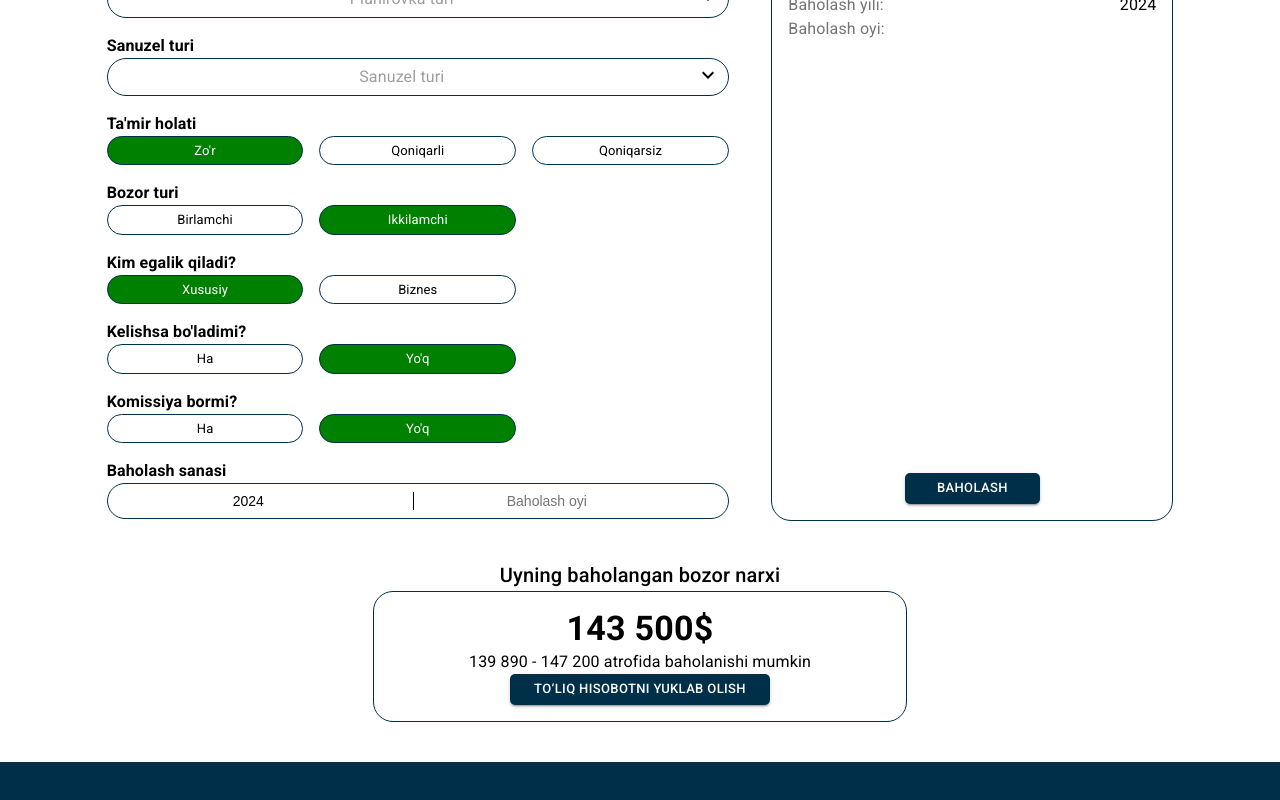
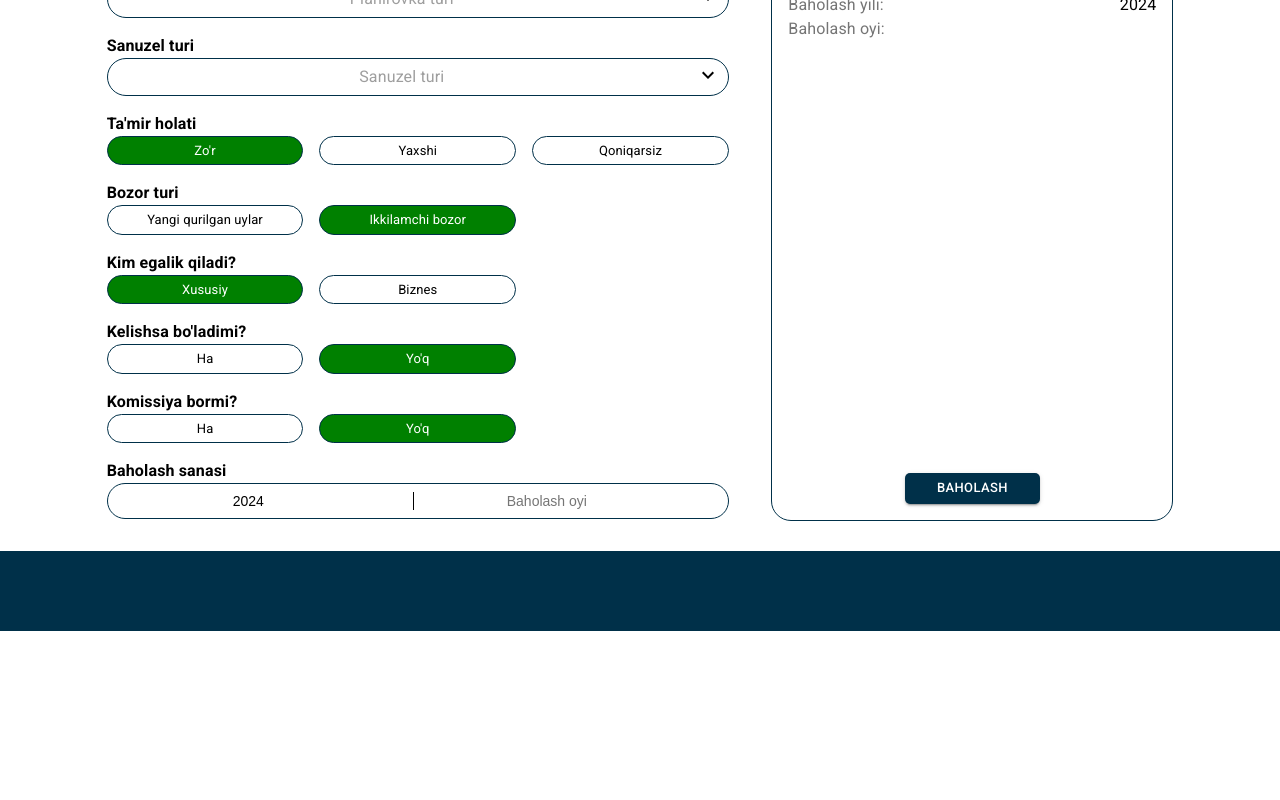
Before and after one commit to mkadirov/link-data, a React (Create React App) app: page / in a window 1280 px wide. Shown: the part 886-1686 px from the top of the page. After the commit the page ends 1517 px from the top, so only its background shows below. Built offline with nearby package versions, Linux system fonts and the light colour scheme.

Commit message:
update0809

```diff
--- a/src/components/Hompage/LinkDataHomeForm/HomeForm.js
+++ b/src/components/Hompage/LinkDataHomeForm/HomeForm.js
@@ -2,6 +2,7 @@ import {
   Badge,
   Box,
   Button,
+  CircularProgress,
   Grid2,
   TextField,
   Typography,
@@ -40,20 +41,32 @@ function HomeForm() {
   const [floorOfHouse, setFloorOfHouse] = useState("");
   const [area, setArea] = useState("");
   const [floor, setFloor] = useState("");
-  const { isUzbek } = useContext(MyContext);
+  const { isUzbek} = useContext(MyContext);
   const [publicPlaces, setPublicPlaces] = useState([]);
   const [buildingType, setBuildingType] = useState("");
   const [planType, setPlanType] = useState("");
   const [bathroomType, setBathroomType] = useState("");
   const [furniture, setFurniture] = useState([]);
-  const [repairType, setRepairType] = useState({ id: 1, nameUZB: "Zo'r", nameRUS: "Отлично" });
-  const [marketType, setMarketType] = useState({ id: 2, nameUZB: "Ikkilamchi", nameRUS: "Вторичный" });
+  const [repairType, setRepairType] = useState({
+    id: 1,
+    nameUZB: "Zo'r",
+    nameRUS: "Отлично",
+  });
+  const [marketType, setMarketType] = useState({
+    id: 2,
+    nameUZB: "Ikkilamchi bozor",
+    nameRUS: "Вторичный",
+  });
   const [owner, setOwner] = useState("Xususiy");
   const [rebate, setRebate] = useState(false);
   const [commission, setCommission] = useState(false);
   const [pricingMonth, setPricingMonth] = useState("");
   const [pricingYear, setPricingYear] = useState(2024);
   const [isEquipped, setIsEquipped] = useState(true);
+  const [result, setResult] = useState("");
+  const [resultString, setResultString] = useState("")
+  const [showResultBlock, setShowResultBlock] = useState(false);
+  const [isLoading, setIsLoading] = useState(true);
 
   const resultRef = useRef(null);
 
@@ -63,7 +76,6 @@ function HomeForm() {
       resultRef.current.scrollIntoView({ behavior: "smooth", block: "center" });
     }
   };
-
 
   useEffect(() => {
     setDistrict("");
@@ -116,80 +128,157 @@ function HomeForm() {
   };
 
   const checkData = () => {
-
-    if(subRegion == "") {
-      alert(isUzbek? 'Iltimos tumanni tanlang!' : "Пожалуйста, выберите район!");
+    if (subRegion == "") {
+      alert(
+        isUzbek ? "Iltimos tumanni tanlang!" : "Пожалуйста, выберите район!"
+      );
       return;
     }
 
-    if(district == "") {
-      alert(isUzbek? 'Iltimos mahallani tanlang!' : "Пожалуйста, выберите населённый пункт!");
+    if (district == "") {
+      alert(
+        isUzbek
+          ? "Iltimos mahallani tanlang!"
+          : "Пожалуйста, выберите населённый пункт!"
+      );
       return;
     }
-    if(numberOfRooms == "") {
-      alert(isUzbek? 'Iltimos xonalar sonini kriting!' : "Пожалуйста, введите количество комнат!");
+    if (numberOfRooms == "") {
+      alert(
+        isUzbek
+          ? "Iltimos xonalar sonini kriting!"
+          : "Пожалуйста, введите количество комнат!"
+      );
       return;
     }
 
-    if(area == "") {
-      alert(isUzbek? 'Iltimos uy maydonini kriting!' : "Пожалуйста, введите площадь квартиры!");
+    if (area == "") {
+      alert(
+        isUzbek
+          ? "Iltimos uy maydonini kriting!"
+          : "Пожалуйста, введите площадь квартиры!"
+      );
       return;
     }
 
-    if(floorOfHouse == "") {
-      alert(isUzbek? 'Iltimos uyqavatlari sonini kriting!' : "Пожалуйста, введите количество этажей дома!");
+    if (floorOfHouse == "") {
+      alert(
+        isUzbek
+          ? "Iltimos uyqavatlari sonini kriting!"
+          : "Пожалуйста, введите количество этажей дома!"
+      );
       return;
     }
-    if(floorOfHouse < 0) {
-      alert(isUzbek? "Uy qavatlari soni manfiy bo'lishi mumkin emas!" : "Количество этажей дома не может быть отрицательным!");
-      setFloorOfHouse("")
+    if (floorOfHouse < 0) {
+      alert(
+        isUzbek
+          ? "Uy qavatlari soni manfiy bo'lishi mumkin emas!"
+          : "Количество этажей дома не может быть отрицательным!"
+      );
+      setFloorOfHouse("");
       return;
     }
 
-    if(floor == "") {
-      alert(isUzbek? 'Iltimos uy qavatini kriting!' : "Пожалуйста, введите этаж квартиры!");
+    if (floor == "") {
+      alert(
+        isUzbek
+          ? "Iltimos uy qavatini kriting!"
+          : "Пожалуйста, введите этаж квартиры!"
+      );
       return;
     }
 
-    if(floor < 0) {
-      alert(isUzbek? "Uy qavatlari soni manfiy bo'lishi mumkin emas" : "Количество этажей дома не может быть отрицательным!");
-      setFloor("")
+    if (floor < 0) {
+      alert(
+        isUzbek
+          ? "Uy qavatlari soni manfiy bo'lishi mumkin emas"
+          : "Количество этажей дома не может быть отрицательным!"
+      );
+      setFloor("");
       return;
     }
 
-    if(buildingType == "") {
-      alert(isUzbek? 'Iltimos qurilish turini kriting!' : "Пожалуйста, введите тип строительства!");
+    if (buildingType == "") {
+      alert(
+        isUzbek
+          ? "Iltimos qurilish turini kriting!"
+          : "Пожалуйста, введите тип строительства!"
+      );
       return;
     }
 
-    if(planType == "") {
-      alert(isUzbek? 'Iltimos planirovka turini kriting!' : "Пожалуйста, введите тип планировки!");
+    if (planType == "") {
+      alert(
+        isUzbek
+          ? "Iltimos planirovka turini kriting!"
+          : "Пожалуйста, введите тип планировки!"
+      );
       return;
     }
 
-    if(planType == "") {
-      alert(isUzbek? 'Iltimos planirovka turini kriting!' : "Пожалуйста, введите тип планировки!");
+    if (planType == "") {
+      alert(
+        isUzbek
+          ? "Iltimos planirovka turini kriting!"
+          : "Пожалуйста, введите тип планировки!"
+      );
       return;
     }
 
-    if(repairType == "") {
-      alert(isUzbek? "Iltimos ta'mir turini kriting!" : "Пожалуйста, введите тип планировки!");
+    if (repairType == "") {
+      alert(
+        isUzbek
+          ? "Iltimos ta'mir turini kriting!"
+          : "Пожалуйста, введите тип планировки!"
+      );
       return;
     }
 
-    if(bathroomType == "") {
-      alert(isUzbek? "Iltimos sanuzel turini kriting!" : "Пожалуйста, введите тип санузла!");
+    if (bathroomType == "") {
+      alert(
+        isUzbek
+          ? "Iltimos sanuzel turini kriting!"
+          : "Пожалуйста, введите тип санузла!"
+      );
       return;
     }
 
     sendHomeForm();
+  };
 
-  }
+  const formatNumberFromRight = (number) => {
+    // Ensure the input is an integer
+    number = Math.floor(number); // In case of floats, this ensures the number is an integer
+
+    // Convert the integer to a string, reverse it, and format it
+    let numStr = number.toString().split('').reverse().join('');
+
+    // Add spaces after every 3 digits
+    let formattedStr = numStr.replace(/\d{3}(?=\d)/g, '$& ');
+
+    // Reverse the string back and return it
+    return formattedStr.split('').reverse().join('');
+  };
+
+  const priceFrom = (number) => {
+    // Multiply the number by 0.964
+    const result = number * 0.964;
+
+    // Return the result as an integer using Math.floor (you can also use Math.round or Math.ceil)
+    return Math.floor(result);
+  };
+
+  const priceTo = (number) => {
+    // Multiply the number by 0.964
+    const result = number * 1.036;
+
+    // Return the result as an integer using Math.floor (you can also use Math.round or Math.ceil)
+    return Math.floor(result);
+  };
 
   const sendHomeForm = () => {
-
-    const amenities = publicPlaces.map(item => item.nameUZB)
-    const facilities = furniture.map(item => item.nameUZB)
+    const amenities = publicPlaces.map((item) => item.value);
+    const facilities = furniture.map((item) => item.value);
 
     const homeData = {
       region: region.nameUZB,
@@ -199,10 +288,10 @@ function HomeForm() {
       bathroomType: bathroomType.nameUZB,
       pricingYear: pricingYear,
       planType: planType.nameUZB,
-      handle: rebate? 1 : 0,
+      handle: rebate ? 1 : 0,
       repairType: repairType.nameUZB,
       numberOfRooms: numberOfRooms,
-      furnished: isEquipped? 1:0,
+      furnished: isEquipped ? 1 : 0,
       marketType: marketType.nameUZB,
       floorOfHouse: floorOfHouse,
       totalArea: area,
@@ -210,21 +299,28 @@ function HomeForm() {
       facilities: facilities,
       pricingMonth: pricingMonth,
       floor: floor,
-      buildType: buildingType.nameUZB
-    }
+      buildType: buildingType.nameUZB,
+    };
 
-
-    const fetchData = async() => {
+    const fetchData = async () => {
       const res = await getHomePrice(homeData);
 
-      if(res.success) {
-        console.log(res.data);
-
+      if (res.success) {
+        console.log(res.data?.object);
+        setResult(res.data.object);
+        setShowResultBlock(true)
+        setTimeout(() => {
+          setIsLoading(false);
+        }, 10000);
       }
-    }
+    };
 
     fetchData();
   };
+
+  useEffect(() => {
+    scrollToResult()
+  }, [showResultBlock])
 
   return (
     <Box sx={{ width: "100%" }}>
@@ -263,7 +359,7 @@ function HomeForm() {
         </Grid2>
       </Grid2>
 
-      <Grid2 container>
+      <Grid2 container marginBottom={4}>
         <Grid2 size={{ xs: 12, md: 7 }}>
           <RoomAndArea
             numberOfRooms={numberOfRooms}
@@ -348,9 +444,9 @@ function HomeForm() {
             isEquipped={isEquipped}
             pricingYear={pricingYear}
             pricingMonth={pricingMonth}
-            scrollToResult={scrollToResult}
             checkData={checkData}
             sendHomeForm={sendHomeForm}
+            setShowResultBlock={setShowResultBlock}
           />
         </Grid2>
       </Grid2>
@@ -383,39 +479,47 @@ function HomeForm() {
             isEquipped={isEquipped}
             pricingYear={pricingYear}
             pricingMonth={pricingMonth}
-            scrollToResult={scrollToResult}
+            // scrollToResult={scrollToResult}
             checkData={checkData}
             sendHomeForm={sendHomeForm}
+            setShowResultBlock={setShowResultBlock}
           />
         </Grid2>
       </Grid2>
 
-      <Grid2 container display={"flex"} justifyContent={"center"}>
+      <Grid2
+        container
+        justifyContent={"center"}
+        sx={{ display: showResultBlock ? "flex" : "none" }}
+        ref={resultRef}
+      >
         <Grid2 item size={{ xs: 11, md: 8, lg: 6, xl: 5 }}>
           <Typography variant="h6" marginTop={5} textAlign={"center"}>
             {isUzbek
               ? "Uyning baholangan bozor narxi"
               : "Оценочная рыночная стоимость квартиры"}
           </Typography>
-          <Box
-            ref={resultRef}
-            className="main-border"
-            sx={{ marginBottom: 5, padding: 2 }}
-            textAlign={"center"}
-          >
+          <Box className="main-border" sx={{ marginBottom: 5, padding: 2}}>
+
+            <Box textAlign={"center"} sx={{display: isLoading? 'none' : 'block' }}>
               <Typography variant="h4" fontWeight={"bold"}>
-              143 500$
+                {formatNumberFromRight(result)}$
               </Typography>
               <Typography>
                 {isUzbek
-                ? "139 890 - 147 200 atrofida baholanishi mumkin"
-                : "Может быть оценено примерно в 139 890 - 147 200"}
+                  ? `${formatNumberFromRight(priceFrom(result))} - ${formatNumberFromRight(priceTo(result))} orasida baholanishi mumkin`
+                  : `Может быть оценено примерно в ${formatNumberFromRight(priceFrom(result))} - ${formatNumberFromRight(priceTo(result))}`}
               </Typography>
 
               <Button variant="contained" size="small" sx={{ paddingX: 3 }}>
                 To‘liq hisobotni yuklab olish
               </Button>
             </Box>
+            <Box sx={{display: isLoading? "flex" : "none"}} justifyContent={"center"} alignItems={"center"} paddingY={3}>
+              <CircularProgress/>
+            </Box>
+          </Box>
+
         </Grid2>
       </Grid2>
     </Box>
--- a/src/data/RestData.js
+++ b/src/data/RestData.js
@@ -1,18 +1,18 @@
 export const publicPlaceList = [
-    { "id": 1, "nameUZB": "Maktab", "nameRUS": "Школа" },
-    { "id": 2, "nameUZB": "Supermarket", "nameRUS": "Супермаркет" },
-    { "id": 3, "nameUZB": "Do'kon", "nameRUS": "Магазин" },
-    { "id": 4, "nameUZB": "Avtoturargoh", "nameRUS": "Парковка" },
-    { "id": 5, "nameUZB": "Shifoxona", "nameRUS": "Больница" },
-    { "id": 6, "nameUZB": "Poliklinika", "nameRUS": "Поликлиника" },
-    { "id": 7, "nameUZB": "Bekat", "nameRUS": "Остановка" },
-    { "id": 8, "nameUZB": "Bolalar maydonchasi", "nameRUS": "Детская площадка" },
-    { "id": 9, "nameUZB": "Restoran", "nameRUS": "Ресторан" },
-    { "id": 10, "nameUZB": "Kafe", "nameRUS": "Кафе" },
-    { "id": 11, "nameUZB": "Ko'ngilochar maskanlar", "nameRUS": "Развлекательные заведения" },
-    { "id": 12, "nameUZB": "Bog'cha", "nameRUS": "Детский сад" },
-    { "id": 13, "nameUZB": "Yashil hudud", "nameRUS": "Зеленая зона" },
-    { "id": 14, "nameUZB": "Park", "nameRUS": "Парк" }
+    { "id": 1, "nameUZB": "Maktab", "nameRUS": "Школа", value: "shkola" },
+    { "id": 2, "nameUZB": "Supermarket", "nameRUS": "Супермаркет", value: "supermarket" },
+    { "id": 3, "nameUZB": "Do'kon", "nameRUS": "Магазин", value: "magazini" },
+    { "id": 4, "nameUZB": "Avtoturargoh", "nameRUS": "Парковка", value: "stoyanka" },
+    { "id": 5, "nameUZB": "Shifoxona", "nameRUS": "Больница", value: "bolnitsa" },
+    { "id": 6, "nameUZB": "Poliklinika", "nameRUS": "Поликлиника", value: "poliklinika" },
+    { "id": 7, "nameUZB": "Bekat", "nameRUS": "Остановка", value: "ostonovki" },
+    { "id": 8, "nameUZB": "Bolalar maydonchasi", "nameRUS": "Детская площадка", value: "detskaya_ploshatka" },
+    { "id": 9, "nameUZB": "Restoran", "nameRUS": "Ресторан", value: "restorani" },
+    { "id": 10, "nameUZB": "Kafe", "nameRUS": "Кафе", value: "kafe" },
+    { "id": 11, "nameUZB": "Ko'ngilochar maskanlar", "nameRUS": "Развлекательные заведения", value: "razvlekatelnie_zavedeniya" },
+    { "id": 12, "nameUZB": "Bog'cha", "nameRUS": "Детский сад", value: "detskiy_sad" },
+    { "id": 13, "nameUZB": "Yashil hudud", "nameRUS": "Зеленая зона", value: "zelyonaya_zona" },
+    { "id": 14, "nameUZB": "Park", "nameRUS": "Парк", value: "park" }
 ]
 
 
@@ -42,25 +42,25 @@ export const bathroomTypeList = [
 ]
 
 export const furnitureArray = [
-    { id: 1, nameUZB: "Sovutgich", nameRUS: "Холодильник" },
-    { id: 2, nameUZB: "Telefon", nameRUS: "Телефон" },
-    { id: 3, nameUZB: "Oshxona", nameRUS: "Кухня" },
-    { id: 4, nameUZB: "Kabel TV", nameRUS: "Кабельное ТВ" },
-    { id: 5, nameUZB: "Internet", nameRUS: "Интернет" },
-    { id: 6, nameUZB: "Balkon", nameRUS: "Балкон" },
-    { id: 7, nameUZB: "Kir yuvish mashinasi", nameRUS: "Стиральная машина" },
-    { id: 8, nameUZB: "Konditsioner", nameRUS: "Кондиционер" },
-    { id: 9, nameUZB: "Televizor", nameRUS: "Телевизор" }
+    { id: 1, nameUZB: "Sovutgich", nameRUS: "Холодильник", value: "xolodelnik" },
+    { id: 2, nameUZB: "Telefon", nameRUS: "Телефон", value: "telefon" },
+    { id: 3, nameUZB: "Oshxona", nameRUS: "Кухня", value: "kuxniya" },
+    { id: 4, nameUZB: "Kabel TV", nameRUS: "Кабельное ТВ", value: "kabelnoe_tv" },
+    { id: 5, nameUZB: "Internet", nameRUS: "Интернет", value: "internet" },
+    { id: 6, nameUZB: "Balkon", nameRUS: "Балкон", value: "balkon" },
+    { id: 7, nameUZB: "Kir yuvish mashinasi", nameRUS: "Стиральная машина", value: "stiralnaya_mashina" },
+    { id: 8, nameUZB: "Konditsioner", nameRUS: "Кондиционер", value: "konditsioner" },
+    { id: 9, nameUZB: "Televizor", nameRUS: "Телевизор", value: "televizor" }
 ];
 
 export const repairTypeList = [
     { id: 1, nameUZB: "Zo'r", nameRUS: "Отлично" },
-    { id: 2, nameUZB: "Qoniqarli", nameRUS: "Удовлетворительно" },
+    { id: 2, nameUZB: "Yaxshi", nameRUS: "Удовлетворительно" },
     { id: 3, nameUZB: "Qoniqarsiz", nameRUS: "Неудовлетворительно" }
 ];
 
 export const marketTypeList = [
-    { id: 1, nameUZB: "Birlamchi", nameRUS: "Первичный" },
-    { id: 2, nameUZB: "Ikkilamchi", nameRUS: "Вторичный" }
+    { id: 1, nameUZB: "Yangi qurilgan uylar", nameRUS: "Первичный" },
+    { id: 2, nameUZB: "Ikkilamchi bozor", nameRUS: "Вторичный" }
 
 ]
```
Also changed, not shown: src/App.js (+6 -1 lines), src/components/Hompage/LinkDataHomeForm/CheckBox.js (+3 -4 lines). Lines whose indentation alone changed are shown as unchanged.
